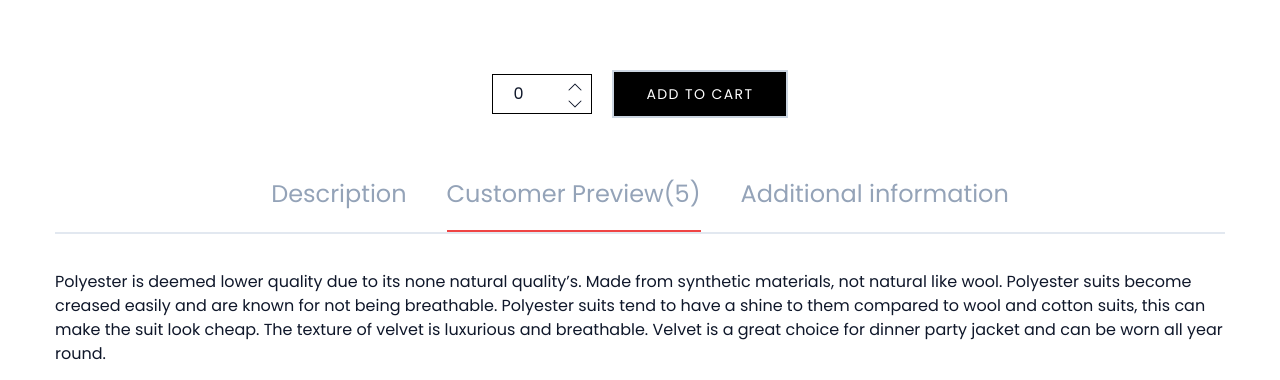
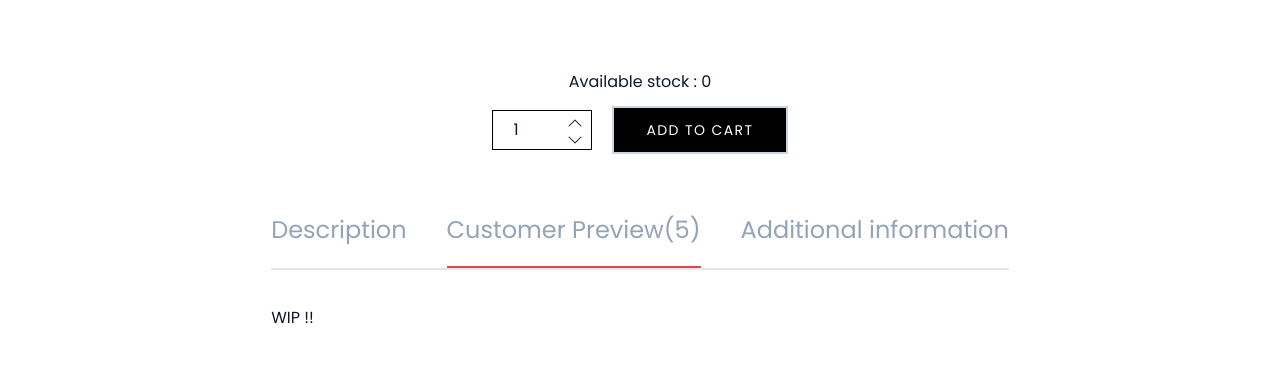
Before and after one commit to aviyan171/Mern-Ecommerce, a React (Vite) app: page /store/product-details in a window 1280 px wide. Both pictures are taken after a click on the element "Customer Preview(5)". Shown: the part 420-800 px from the top of the page. Built offline with nearby package versions, Linux system fonts and the light colour scheme; no server answers; a web font is replaced by a local one.

Commit message:
Added product detail feature

```diff
--- a/src/features/cart/store/CartSlice.ts
+++ b/src/features/cart/store/CartSlice.ts
@@ -31,10 +31,10 @@ export const cartSlice = createSlice({
       }
       state.cartItems = handleCartItem()
     },
-    increaseProduct: (state, action: PayloadAction<{ productId: string }>) => {
+    increaseProduct: (state, action: PayloadAction<{ productId: string; quantity?: number }>) => {
       const matchedProduct = state.cartItems?.find(i => i.productId === action.payload.productId)
       if (!matchedProduct) return
-      matchedProduct.quantity += 1
+      matchedProduct.quantity += action.payload.quantity || 1
       matchedProduct.total = matchedProduct.quantity * matchedProduct.price.originalPrice
     },
     decreaseProduct: (state, action: PayloadAction<{ productId: string }>) => {
@@ -44,6 +44,10 @@ export const cartSlice = createSlice({
       matchedProduct.quantity -= 1
       matchedProduct.total = matchedProduct.quantity * matchedProduct.price.originalPrice
       if (matchedProduct.quantity === 0) {
+        state.discountDetail = {
+          couponName: '',
+          discountAmount: 0
+        }
         const matchedProductIndex = state.cartItems.indexOf(matchedProduct)
         state.cartItems.splice(matchedProductIndex, 1)
         state.cartItems = state.cartItems
@@ -51,6 +55,13 @@ export const cartSlice = createSlice({
     },
     removeCart: (state, action: PayloadAction<{ productId: string }>) => {
       if (!state.cartItems) return
+
+      if (state.cartItems.length === 1) {
+        state.discountDetail = {
+          couponName: '',
+          discountAmount: 0
+        }
+      }
       const matchedProduct = state.cartItems.findIndex(i => i.productId === action.payload.productId)
       state.cartItems.splice(matchedProduct, 1)
       state.cartItems = state.cartItems
--- a/src/features/product-details/components/AdditionalInformation.tsx
+++ b/src/features/product-details/components/AdditionalInformation.tsx
@@ -30,25 +30,8 @@ function AdditionalInformation({ description }: Props) {
       <Divider />
       <div className="py-9">
         {tab === 0 && <p>{description}</p>}
-        {tab === 1 && (
-          <p>
-            Polyester is deemed lower quality due to its none natural quality’s. Made from synthetic materials, not natural like wool.
-            Polyester suits become creased easily and are known for not being breathable. Polyester suits tend to have a shine to them
-            compared to wool and cotton suits, this can make the suit look cheap. The texture of velvet is luxurious and breathable. Velvet
-            is a great choice for dinner party jacket and can be worn all year round.
-          </p>
-        )}
-        {tab === 2 && (
-          <p>
-            A Pocket PC is a handheld computer, which features many of the same capabilities as a modern PC. These handy little devices
-            allow individuals to retrieve and store e-mail messages, create a contact file, coordinate appointments, surf the internet,
-            exchange text messages and more. Every product that is labeled as a Pocket PC must be accompanied with specific software to
-            operate the unit and must feature a touchscreen and touchpad. As is the case with any new technology product, the cost of a
-            Pocket PC was substantial during it’s early release. For approximately $700.00, consumers could purchase one of top-of-the-line
-            Pocket PCs in 2003. These days, customers are finding that prices have become much more reasonable now that the newness is
-            wearing off. For approximately $350.00, a new Pocket PC can now be purchased.
-          </p>
-        )}
+        {tab === 1 && <p>WIP !!</p>}
+        {tab === 2 && <p>WIP</p>}
       </div>
     </div>
   )
--- a/src/features/product-details/components/ProductInformation.tsx
+++ b/src/features/product-details/components/ProductInformation.tsx
@@ -5,9 +5,11 @@ type Props = {
   price: string
   name: string
   description: string
+  stock: number
+  image: string
 }
 
-function ProductInformation({ price, name, description }: Props) {
+function ProductInformation({ price, name, description, stock, image }: Props) {
   return (
     <div className="flex justify-center">
       <div className="flex flex-col items-center">
@@ -29,7 +31,7 @@ function ProductInformation({ price, name, description }: Props) {
           </div>
         </div> */}
         <div>
-          <SelectQuantityBox />
+          <SelectQuantityBox stock={stock} name={name} image={image} price={price} />
         </div>
         <div className="mt-15 w-full">
           <AdditionalInformation description={description} />
--- a/src/features/product-details/components/SelectQuantityBox.tsx
+++ b/src/features/product-details/components/SelectQuantityBox.tsx
@@ -1,50 +1,102 @@
-import { useState } from 'react';
-import { BsChevronDown, BsChevronUp } from 'react-icons/bs';
-import Button from 'shared/components/Button';
+import { TOAST_MESSAGE } from 'features/cart/constants/cart-constants'
+import { increaseProduct, selectCart, setCart } from 'features/cart/store/CartSlice'
+import { useState } from 'react'
+import { BsChevronDown, BsChevronUp } from 'react-icons/bs'
+import { useSearchParams } from 'react-router-dom'
+import { toast } from 'react-toastify'
+import Button from 'shared/components/Button'
+import { useAppDispatch, useAppSelector } from 'shared/store/hooks'
+import { removeDollarSign } from 'shared/utils'
+import { PRODUCT_DETAIL_TOAST_MESSAGE } from '../constants/product-detail-constants'
 
-const SelectQuantityBox = () => {
-  const [quantity, setQuantity] = useState(0);
+const SelectQuantityBox = ({ stock, name, image, price }: { stock: number; name: string; image: string; price: string }) => {
+  const [searchParams] = useSearchParams()
+  const dispatch = useAppDispatch()
+
+  const productId = searchParams.get('id') ?? ''
+
+  const cartProduct = useAppSelector(selectCart)?.find(item => item.productId === productId)
+
+  const cartQuantity = cartProduct?.quantity || 0
+
+  const [quantity, setQuantity] = useState(1)
+
+  const totalQuantityFromCartAndInput = cartQuantity + quantity
 
   const handleQuantityChange = (value: string) => {
-    const convertedValue = Number(value);
+    const convertedValue = Number(value)
     if (convertedValue || value === '') {
-      setQuantity(convertedValue);
+      setQuantity(convertedValue)
     }
-    return;
-  };
+    return
+  }
 
   const handleIncrease = () => {
-    setQuantity(quantity + 1);
-  };
+    setQuantity(quantity + 1)
+  }
   const handleDecrease = () => {
-    if (quantity < 1) return;
-    setQuantity(quantity - 1);
-  };
+    if (quantity < 1) return
+    setQuantity(quantity - 1)
+  }
+
+  const handleAddToCart = () => {
+    if (quantity === 0) return toast.error(PRODUCT_DETAIL_TOAST_MESSAGE.quantityCannotBeZero)
+    if (totalQuantityFromCartAndInput > stock) return toast.error(TOAST_MESSAGE.quantityGreaterThanStock)
+
+    if (cartProduct) {
+      dispatch(
+        increaseProduct({
+          productId,
+          quantity
+        })
+      )
+      toast.success(PRODUCT_DETAIL_TOAST_MESSAGE.productAddedToCart)
+
+      return
+    }
+
+    dispatch(
+      setCart({
+        name,
+        photo: image,
+        price: {
+          dollarAppendedPrice: price,
+          originalPrice: removeDollarSign(price)
+        },
+        productId,
+        quantity,
+        total: removeDollarSign(price) * quantity,
+        stock
+      })
+    )
+    toast.success(PRODUCT_DETAIL_TOAST_MESSAGE.productAddedToCart)
+  }
+
   return (
+    <div>
+      <div className="flex flex-col gap-3">
+        {!!cartQuantity && <p> Product quantity already in cart : {cartQuantity}</p>}
+        <p className="text-center mb-3">Available stock : {stock - cartQuantity}</p>
+      </div>
       <div className="flex gap-5 items-center">
         <div className="border-[1px] border-black h-[40px] w-[100px] px-5 relative">
           <input
             type="text"
             className="w-[100%] h-[100%] focus:outline-none"
             value={quantity}
-          onChange={(e) => handleQuantityChange(e.target.value)}
+            onChange={e => handleQuantityChange(e.target.value)}
           />
-        <div
-          className="absolute right-2 top-1 cursor-pointer"
-          onClick={handleIncrease}
-        >
+          <div className="absolute right-2 top-1 cursor-pointer" onClick={handleIncrease}>
             <BsChevronUp />
           </div>
-        <div
-          className="absolute right-2 bottom-[1px] cursor-pointer"
-          onClick={handleDecrease}
-        >
+          <div className="absolute right-2 bottom-[1px] cursor-pointer" onClick={handleDecrease}>
             <BsChevronDown />
           </div>
         </div>
-      <Button text="Add to cart" onClick={() => ''} />
+        <Button text="Add to cart" onClick={handleAddToCart} />
       </div>
-  );
-};
+    </div>
+  )
+}
 
-export default SelectQuantityBox;
+export default SelectQuantityBox
--- a/src/features/product-details/constants/product-detail-constants.ts
+++ b/src/features/product-details/constants/product-detail-constants.ts
@@ -1,3 +1,8 @@
 export const PRODUCT_DETAIL_API_CONSTANTS = {
   getDetail: '/product/:id'
 }
+
+export const PRODUCT_DETAIL_TOAST_MESSAGE = {
+  quantityCannotBeZero: 'Quantity cannot be zero',
+  productAddedToCart: 'Product added to cart'
+}
--- a/src/features/product-details/pages/index.tsx
+++ b/src/features/product-details/pages/index.tsx
@@ -18,7 +18,8 @@ export function ProductDetails() {
       photo: queryData?.data?.photo || [],
       description: queryData?.data?.description || '',
       price: queryData?.data?.price || '',
-      name: queryData?.data?.name || ''
+      name: queryData?.data?.name || '',
+      stock: queryData?.data?.stock || 0
     }
   }, [queryData?.data?.photo, queryData?.data?.description, queryData?.data?.price, queryData?.data?.name])
 
@@ -29,7 +30,7 @@ export function ProductDetails() {
       </CurrentPagesIndicator>
       <div className="mt-25 mb-13">
         <MaxWidthLayout>
-          <ProductInformation description={data.description} name={data.name} price={data.price} />
+          <ProductInformation description={data.description} name={data.name} price={data.price} stock={data.stock} image={data.photo[0]} />
         </MaxWidthLayout>
       </div>
     </div>
```
Lines whose indentation alone changed are shown as unchanged.
